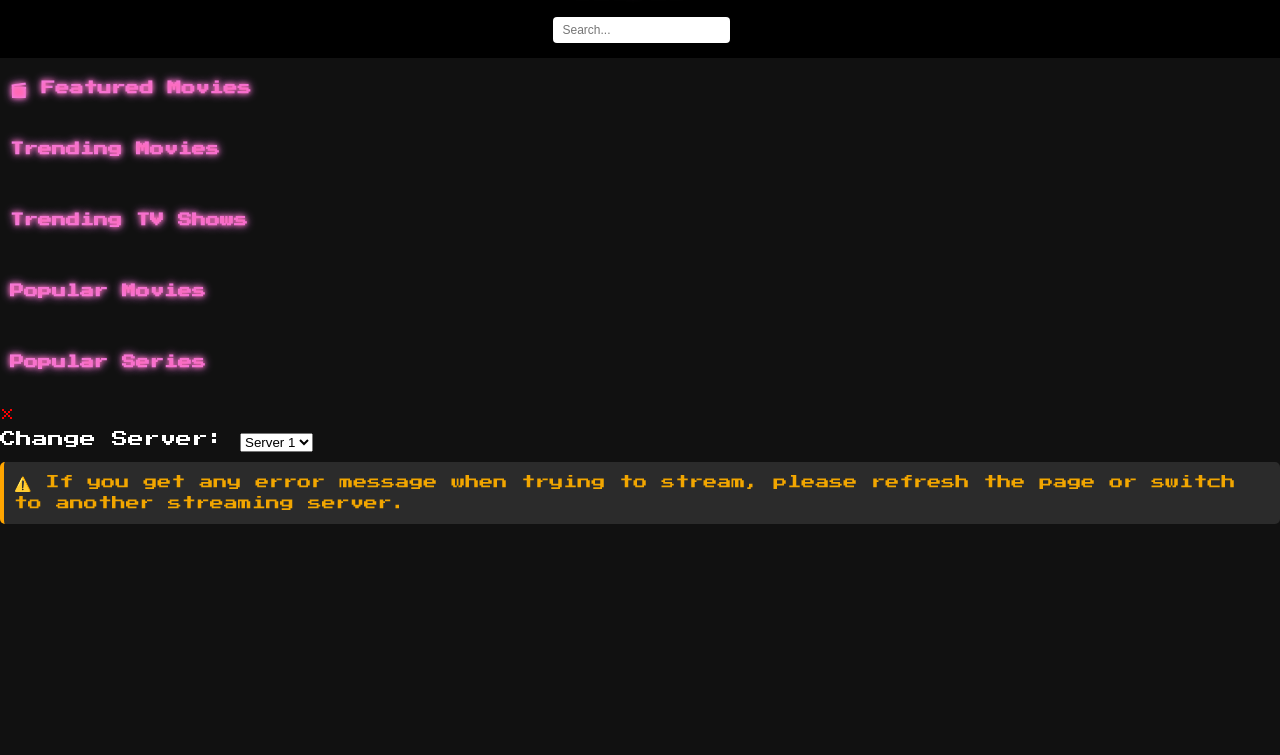
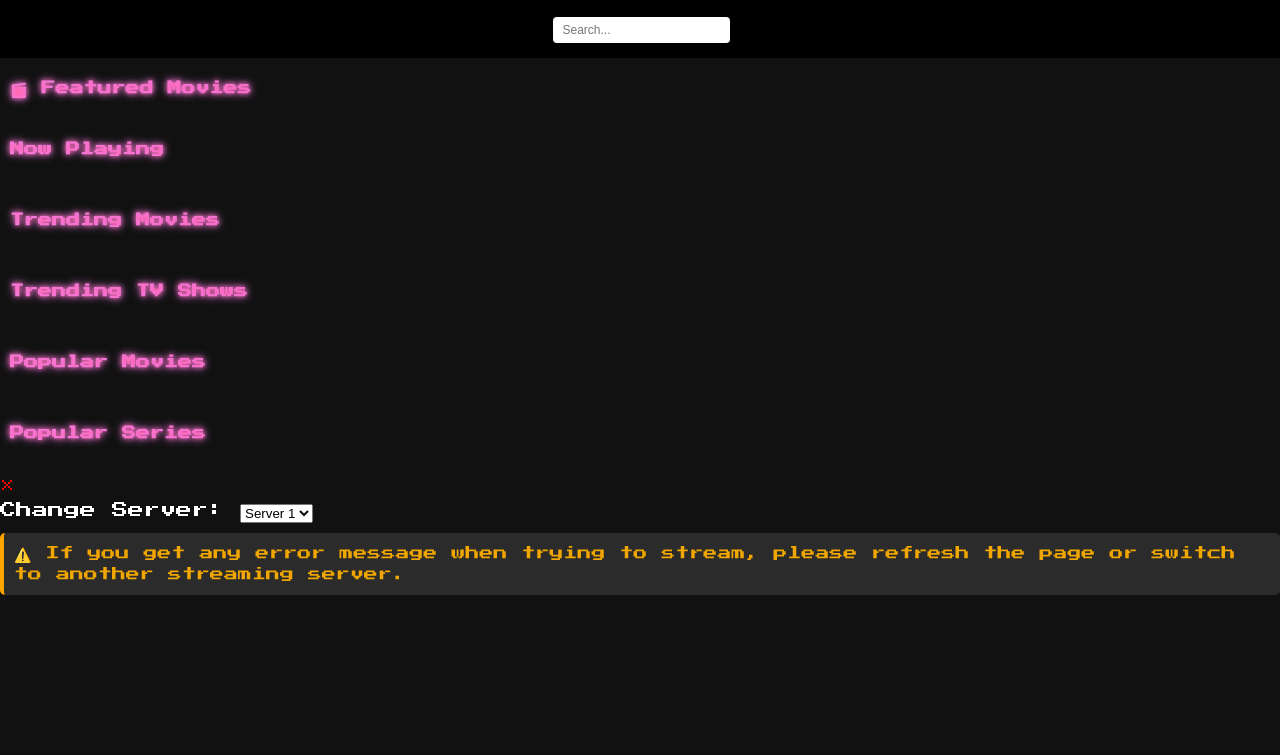
Before and after one commit to KentZolo/kimplex, a plain HTML site: page index.html in a window 1280 px wide. Shown: the part 45-800 px from the top of the page. Drawn offline with nearby package versions, Linux system fonts and the light colour scheme; no server answers.

Commit message:
Update index.html

```diff
--- a/index.html
+++ b/index.html
@@ -28,6 +28,12 @@
         <ul class="splide__list" id="featured-list"></ul>
       </div>
     </div>
+  </section>
+
+  <!-- ✅ Now Playing -->
+  <section>
+    <h2>Now Playing</h2>
+    <div class="movie-list" id="now-playing"></div>
   </section>
 
   <!-- ✅ Trending Movies -->
@@ -105,6 +111,4 @@
 
   <!-- ✅ Scripts -->
   <script src="home.js"></script>
-  <script src="https://cdn.jsdelivr.net/npm/@splidejs/splide@4.1.3/dist/js/splide.min.js"></script>
-</body>
-</html>
+  <scr
```
